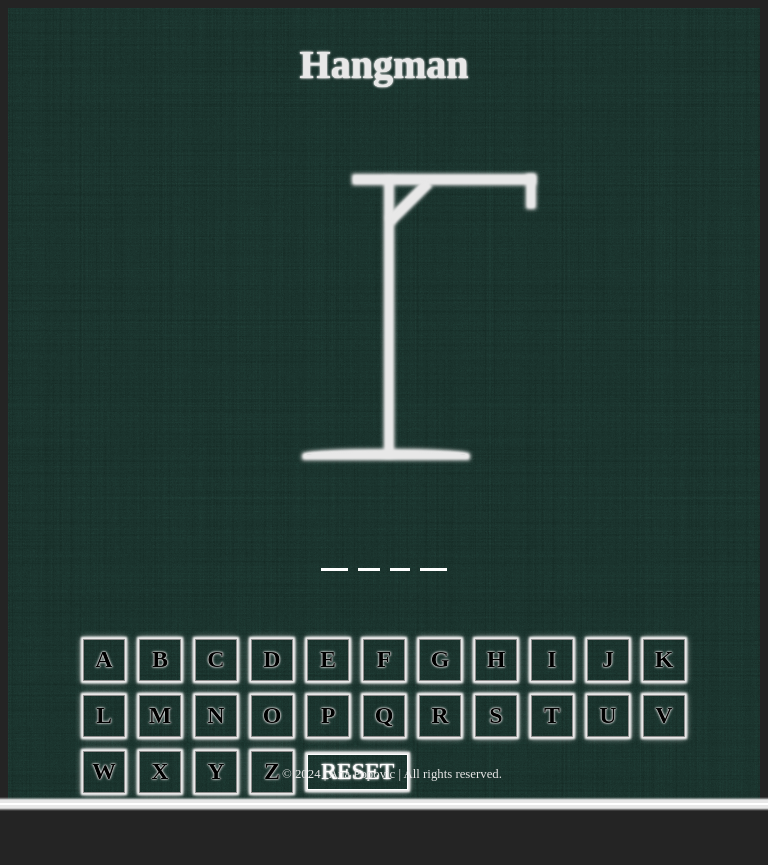
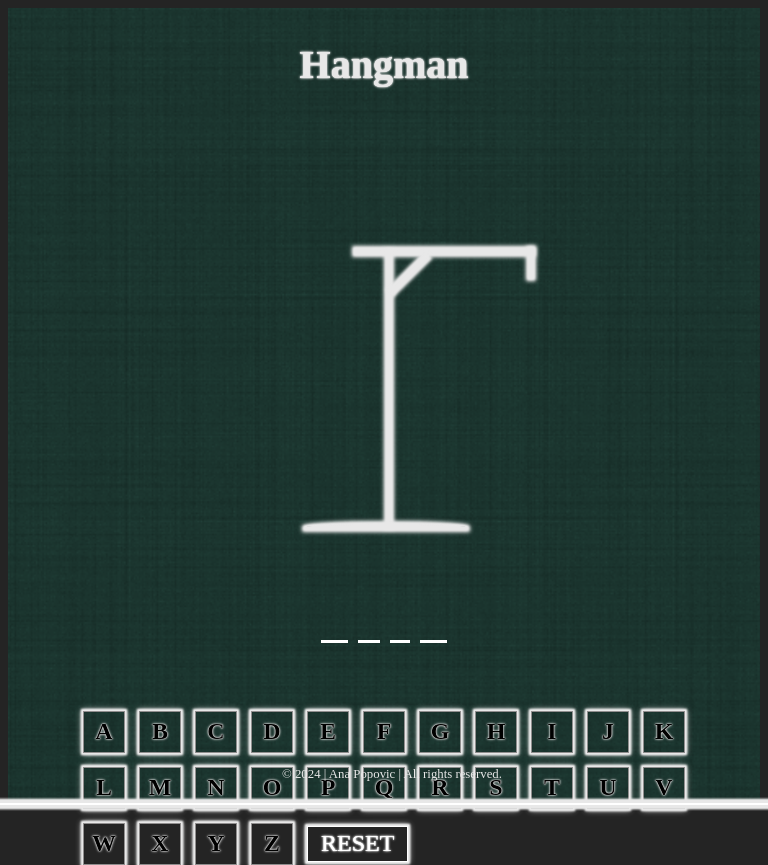
Before and after one commit to franeCode/hangman, a React (Vite) app: page / in a window 768 px wide. Before the commit the page ends 816 px from the top, so only its background shows below. Built offline with nearby package versions, Linux system fonts and the light colour scheme; a web font is replaced by a local one.

Commit message:
code cleanup

```diff
--- a/src/App.css
+++ b/src/App.css
@@ -1,10 +1,12 @@
 @import url('https://fonts.googleapis.com/css?family=Walter+Turncoat');
 
+/* @media screen and (min-width: 1200px) { */
 body {
   background: #274C43;
   background:
     url('./assets/img/black-linen.png'),
     linear-gradient(90deg, #274C43 10%, #274C43 90%);
+  background-size: cover;
   font-family: 'Walter Turncoat', cursive;
   color: #E8E8E8;
   height: 100vh;
@@ -16,7 +18,7 @@ body {
   flex-direction: row;
   align-items: center;
   justify-content: space-around;
-  padding: 2rem 4rem 0 7rem;
+  padding: 6rem 4rem 0 7rem;
 }
 
 .keyboard-container {
@@ -92,8 +94,8 @@ body {
 } */
 
 .reset {
-  padding: 0.8rem 1.8rem;
-  font-size: 1.3em;
+  padding: 0.4rem 1rem;
+  font-size: 1.5em;
   margin: auto;
   background-color: transparent;
   border: 0.1rem solid white;
@@ -110,12 +112,13 @@ body {
 .message {
   width: 100%;
   position: absolute;
-  top: -2rem;
-  left: 70%;
-  font-size: 2rem;
+  /* top: 3%; */
+  left: 68%;
+  font-size: 3rem;
   /* margin-bottom: 1rem; */
   color: #E8E8E8;
   margin: 0 auto;
+  /* transform: rotate(90deg); */
 }
 
 #cr {
@@ -410,12 +413,13 @@ footer {
   }
 }
 
+
 /* Media Queries */
 
 @media screen and (min-width: 767px) and (max-width: 1024px) {
   .game-container {
     flex-wrap: wrap;
-    padding: 1.5rem 0 0 0;
+    padding: 6rem 0 0 0;
     gap: 2rem;
   }
 
@@ -596,9 +600,9 @@ footer {
   }
 
   .message {
-    top: -26rem;
-    left: 18rem;
-    font-size: 1.5rem;
+    top: 10%;
+    left: 45%;
+    font-size: 2.5rem;
   }
 
 
```
